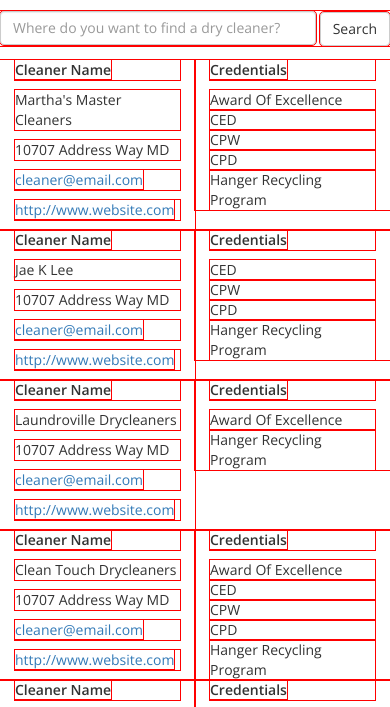
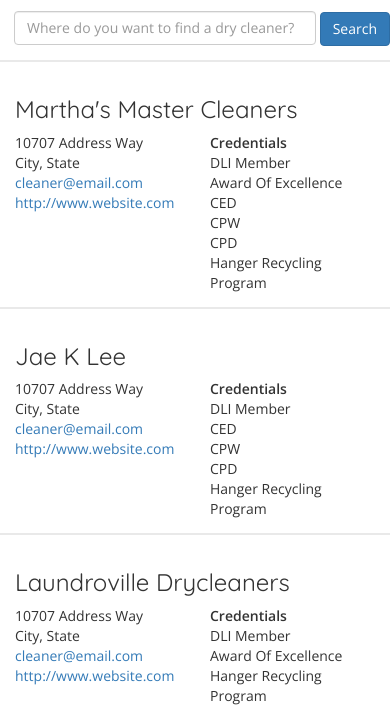
Before and after one commit to ricgnzlzcr/dli-find-a-cleaner, a plain HTML site: page index.html at #!/results in a window 390 px wide. Shown: the part 79-786 px from the top of the page. Drawn offline with nearby package versions, Linux system fonts and the light colour scheme; some packages are replaced by stand-ins of ours.

Commit message:
Fixed overflow of links on mobile for results page

```diff
--- a/css/main.css
+++ b/css/main.css
@@ -3,7 +3,7 @@
    Base styles: opinionated defaults
    ========================================================================== */
 * {
-   outline: 1px red solid;
+   /*outline: 1px red solid;*/
    font-family: 'Open Sans', arial, sans-serif;
 }
 
@@ -56,6 +56,10 @@ footer p {
     font-family: 'Quicksand', arial, sans-serif;
     color: gray;
     margin: 0;
+}
+
+.quicksand-font {
+    font-family: 'Quicksand', arial, sans-serif;
 }
 
 
@@ -169,11 +173,28 @@ footer p {
     text-decoration: none;
 }
 
-#searchResultsPage {
-    margin: 1em 0;
+#formResultsPage {
+    margin: 1em 0 1em 1em;
 }
 
+/***** Search Results List Item ******/
 
+.cleanerList > ul > li {
+    border-top: 2px solid #e9e9e9;
+    padding-top: 1em;
+    padding-bottom: 1em;
+}
+
+.cleanerList {
+    border-bottom: 2px solid #e9e9e9;
+}
+
+.cleanerList p {
+    margin: 0;
+}
+
+.cleanerInfo {
+}
 
 
 
@@ -257,6 +278,26 @@ footer p {
     clear: both;
 }
 
+.dont-break-out {
+
+  /* These are technically the same, but use both */
+  overflow-wrap: break-word;
+  word-wrap: break-word;
+
+  -ms-word-break: break-all;
+  /* This is the dangerous one in WebKit, as it breaks things wherever */
+  word-break: break-all;
+  /* Instead use this non-standard one: */
+  word-break: break-word;
+
+  /* Adds a hyphen where the word breaks, if supported (No Blink) */
+  -ms-hyphens: auto;
+  -moz-hyphens: auto;
+  -webkit-hyphens: auto;
+  hyphens: auto;
+
+}
+
 /* ==========================================================================
    EXAMPLE Media Queries for Responsive Design.
    These examples override the primary ('mobile first') styles.
--- a/js/data.js
+++ b/js/data.js
@@ -8,14 +8,14 @@ var appData = {"201158-Martha's Master Cleaners":{
 	"hanger recycling program"
 	],
 	"locations":[
-	"10707 Address Way MD",
+	"10707 Address Way",
 	"12322 My Road MD, 20848"
 	],
 	"name": "Martha's Master Cleaners",
 	"email": "cleaner@email.com",
 	"website": "http://www.website.com"
 	},
-	"201157-Jae K Lee":{
+	"201157-Jae Cleaners":{
 	"membership":"US Cleaner - Budget: Annually",
 	"credentials":[
 	"ced",
@@ -24,7 +24,7 @@ var appData = {"201158-Martha's Master Cleaners":{
 	"hanger recycling program"
 	],
 	"locations":[
-	"10707 Address Way MD",
+	"10707 Address Way",
 	"12322 My Road MD, 20848"
 	],
 	"name": "Jae K Lee",
@@ -38,7 +38,7 @@ var appData = {"201158-Martha's Master Cleaners":{
 	"hanger recycling program"
 	],
 	"locations":[
-	"10707 Address Way MD",
+	"10707 Address Way",
 	"12322 My Road MD, 20848"
 	],
 	"name": "Laundroville Drycleaners",
@@ -55,7 +55,7 @@ var appData = {"201158-Martha's Master Cleaners":{
 	"hanger recycling program"
 	],
 	"locations":[
-	"10707 Address Way MD",
+	"10707 Address Way",
 	"12322 My Road MD, 20848"
 	],
 	"name": "Clean Touch Drycleaners",
@@ -72,7 +72,7 @@ var appData = {"201158-Martha's Master Cleaners":{
 	"hanger recycling program"
 	],
 	"locations":[
-	"10707 Address Way MD",
+	"10707 Address Way",
 	"12322 My Road MD, 20848"
 	],
 	"name": "Sweet Darlin' Dry Cleaning",
@@ -89,7 +89,7 @@ var appData = {"201158-Martha's Master Cleaners":{
 	"hanger recycling program"
 	],
 	"locations":[
-	"10707 Address Way MD",
+	"10707 Address Way",
 	"12322 My Road MD, 20848"
 	],
 	"name": "Seaview Drycleaners",
@@ -106,7 +106,7 @@ var appData = {"201158-Martha's Master Cleaners":{
 	"hanger recycling program"
 	],
 	"locations":[
-	"10707 Address Way MD",
+	"10707 Address Way",
 	"12322 My Road MD, 20848"
 	],
 	"name": "Brite Drycleaning"
@@ -121,7 +121,7 @@ var appData = {"201158-Martha's Master Cleaners":{
 	"hanger recycling program"
 	],
 	"locations":[
-	"10707 Address Way MD",
+	"10707 Address Way",
 	"12322 My Road MD, 20848"
 	],
 	"name": "Parkside Cleaners"
@@ -132,7 +132,7 @@ var appData = {"201158-Martha's Master Cleaners":{
 	"None"
 	],
 	"locations":[
-	"10707 Address Way MD",
+	"10707 Address Way",
 	"12322 My Road MD, 20848"
 	],
 	"name": "White Star Cleaners"
@@ -143,7 +143,7 @@ var appData = {"201158-Martha's Master Cleaners":{
 	"None"
 	],
 	"locations":[
-	"10707 Address Way MD",
+	"10707 Address Way",
 	"12322 My Road MD, 20848"
 	],
 	"name": "Bright White Laundry"
--- a/pages/results.html
+++ b/pages/results.html
@@ -5,27 +5,28 @@
 
 	<div class="row">
 		<div class="results col-xs-12 col-sm-7 col-md-8">
-			<form class="form-inline" id="searchResultsPage">
+			<form class="form-inline" id="formResultsPage">
 			    <div>
 			        <input ng-model="address" type="search" class="form-control" placeholder="Where do you want to find a dry cleaner?">
-			        <button ng-click="searchAddress()" class="btn btn-default" type="submit">Search</button>
+			        <button ng-click="searchAddress()" class="btn btn-primary" type="submit">Search</button>
 			    </div>
 			</form>
 			<div class="cleanerList">
 				<ul class="list-unstyled">
 					<li ng-repeat="cleaner in cleanerList" class="container-fluid">
+						<h3 class="quicksand-font">{{cleaner.name}}</h3>
 						<div class="row">
 							<div class="cleanerInfo col-xs-6">
-								<p class="header"><strong>Cleaner Name</strong></p>
-								<p>{{cleaner.name}}</p>
 								<p>{{cleaner.locations[0]}}</p>
-								<p><a href="#">{{cleaner.email}}</a></p>
-								<p><a href="#">{{cleaner.website}}</a></p>
+								<p>City, State</p>
+								<p><a class="dont-break-out" href="#">{{cleaner.email}}</a></p>
+								<p><a class="dont-break-out" href="#">{{cleaner.website}}</a></p>
 
 							</div> <!-- ends cleanerInfo -->
 							<div class="credentialsList col-xs-6">
 								<p class="header"><strong>Credentials</strong></p>
 								<ul class="list-unstyled">
+									<li>DLI Member</li>
 									<li ng-repeat="credential in cleaner.credentials">
 										{{capCred(credential)}}
 									</li>
```
Also changed, not shown: pages/home.html (+1 -1 lines).
